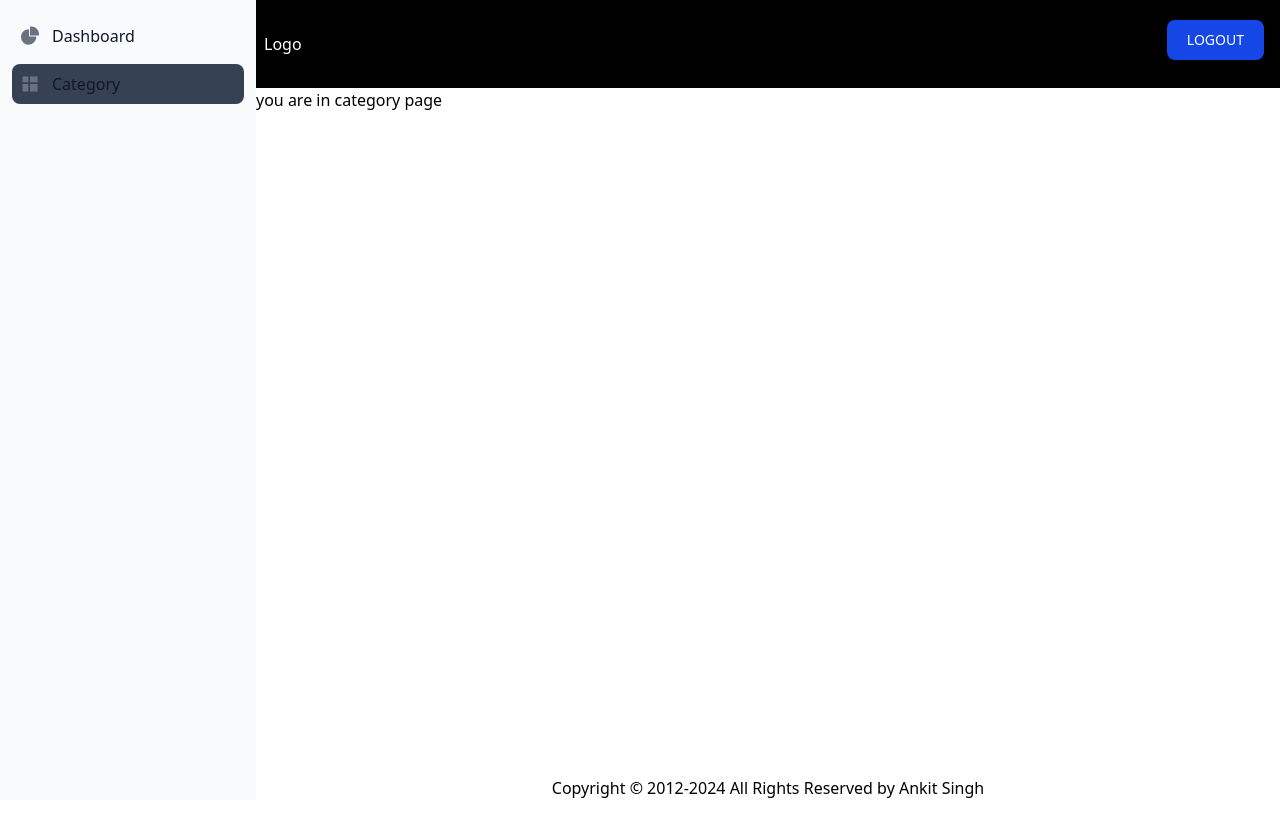
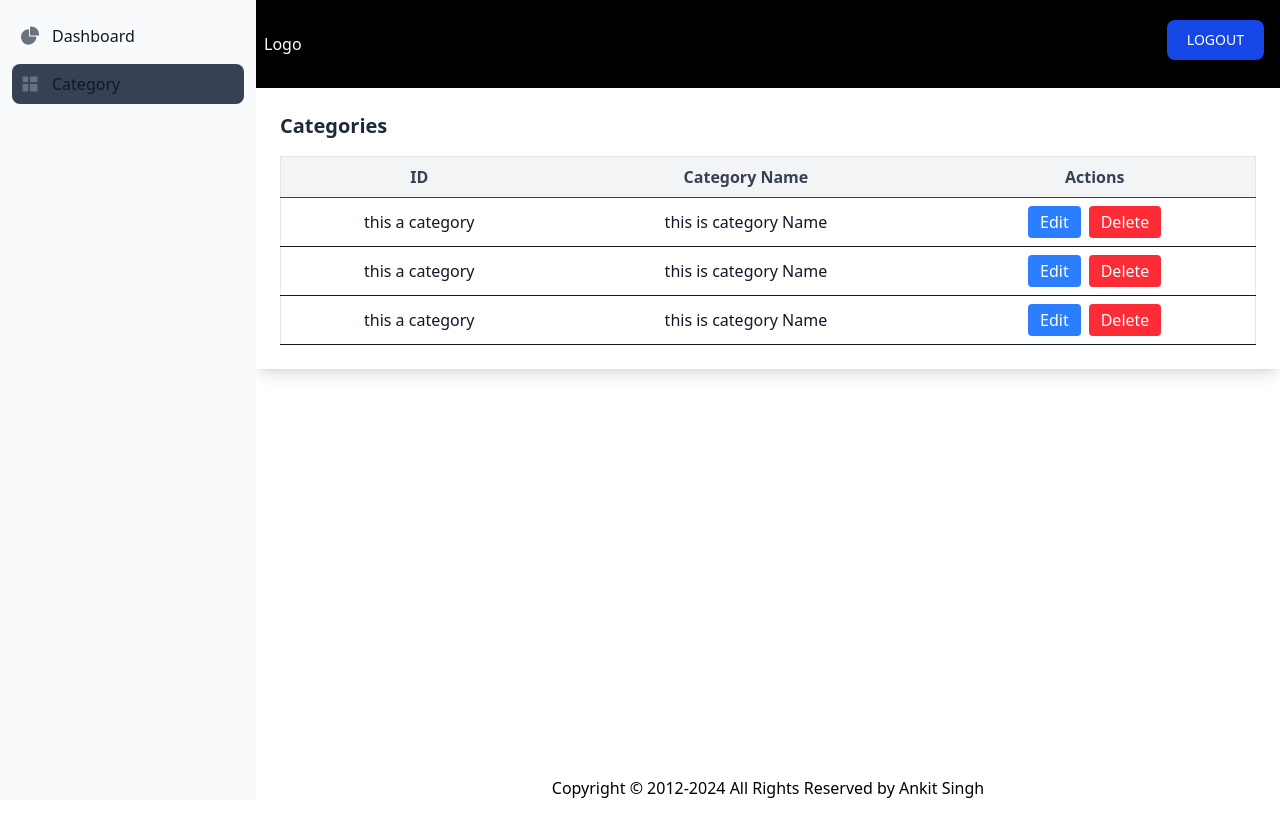
Before and after one commit to ankitsingh5423/blog-management, a React (Vite) app: page /category in a window 1280 px wide. Built offline with nearby package versions, Linux system fonts and the light colour scheme.

Commit message:
category

```diff
--- a/src/pages/Category.jsx
+++ b/src/pages/Category.jsx
@@ -1,11 +1,62 @@
-import React from 'react'
+import React from "react";
 
 function Category() {
   return (
-    <div>
-      <h1>you are in category page</h1>
-    </div>
-  )
+    <>
+      <div className="p-6 bg-white dark:bg-gray-800 shadow-lg">
+        <h2 className="text-xl font-semibold mb-4 text-gray-800 dark:text-white">
+          Categories
+        </h2>
+        <table className="min-w-full bg-white dark:bg-gray-900 border border-gray-200 dark:border-gray-700 rounded-lg">
+          <thead>
+            <tr className="bg-gray-100 dark:bg-gray-800 text-gray-700 dark:text-gray-300">
+              <th className="py-2 px-4 border-b">ID</th>
+              <th className="py-2 px-4 border-b">Category Name</th>
+              <th className="py-2 px-4 border-b">Actions</th>
+            </tr>
+          </thead>
+          <tbody>
+            <tr className="text-gray-900 dark:text-gray-300 text-center border-b">
+              <td className="py-2 px-4">this a category</td>
+              <td className="py-2 px-4">this is category Name</td>
+              <td className="py-2 px-4 flex gap-2 justify-center">
+                <button className="px-3 py-1 bg-blue-500 text-white rounded hover:bg-blue-600">
+                  Edit
+                </button>
+                <button className="px-3 py-1 bg-red-500 text-white rounded hover:bg-red-600">
+                  Delete
+                </button>
+              </td>
+            </tr>
+            <tr className="text-gray-900 dark:text-gray-300 text-center border-b">
+              <td className="py-2 px-4">this a category</td>
+              <td className="py-2 px-4">this is category Name</td>
+              <td className="py-2 px-4 flex gap-2 justify-center">
+                <button className="px-3 py-1 bg-blue-500 text-white rounded hover:bg-blue-600">
+                  Edit
+                </button>
+                <button className="px-3 py-1 bg-red-500 text-white rounded hover:bg-red-600">
+                  Delete
+                </button>
+              </td>
+            </tr>
+            <tr className="text-gray-900 dark:text-gray-300 text-center border-b">
+              <td className="py-2 px-4">this a category</td>
+              <td className="py-2 px-4">this is category Name</td>
+              <td className="py-2 px-4 flex gap-2 justify-center">
+                <button className="px-3 py-1 bg-blue-500 text-white rounded hover:bg-blue-600">
+                  Edit
+                </button>
+                <button className="px-3 py-1 bg-red-500 text-white rounded hover:bg-red-600">
+                  Delete
+                </button>
+              </td>
+            </tr>
+          </tbody>
+        </table>
+      </div>
+    </>
+  );
 }
 
-export default Category
+export default Category;
```
